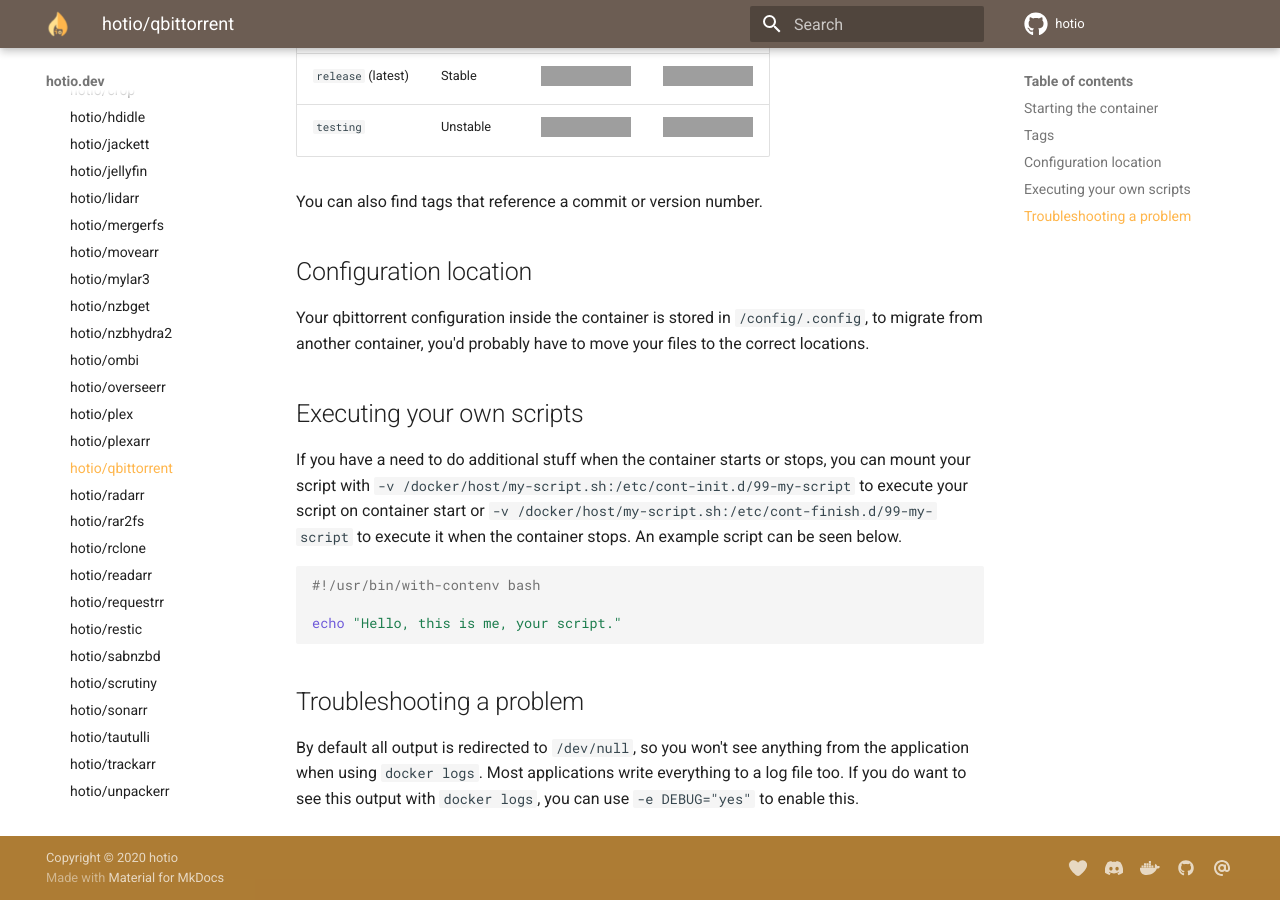
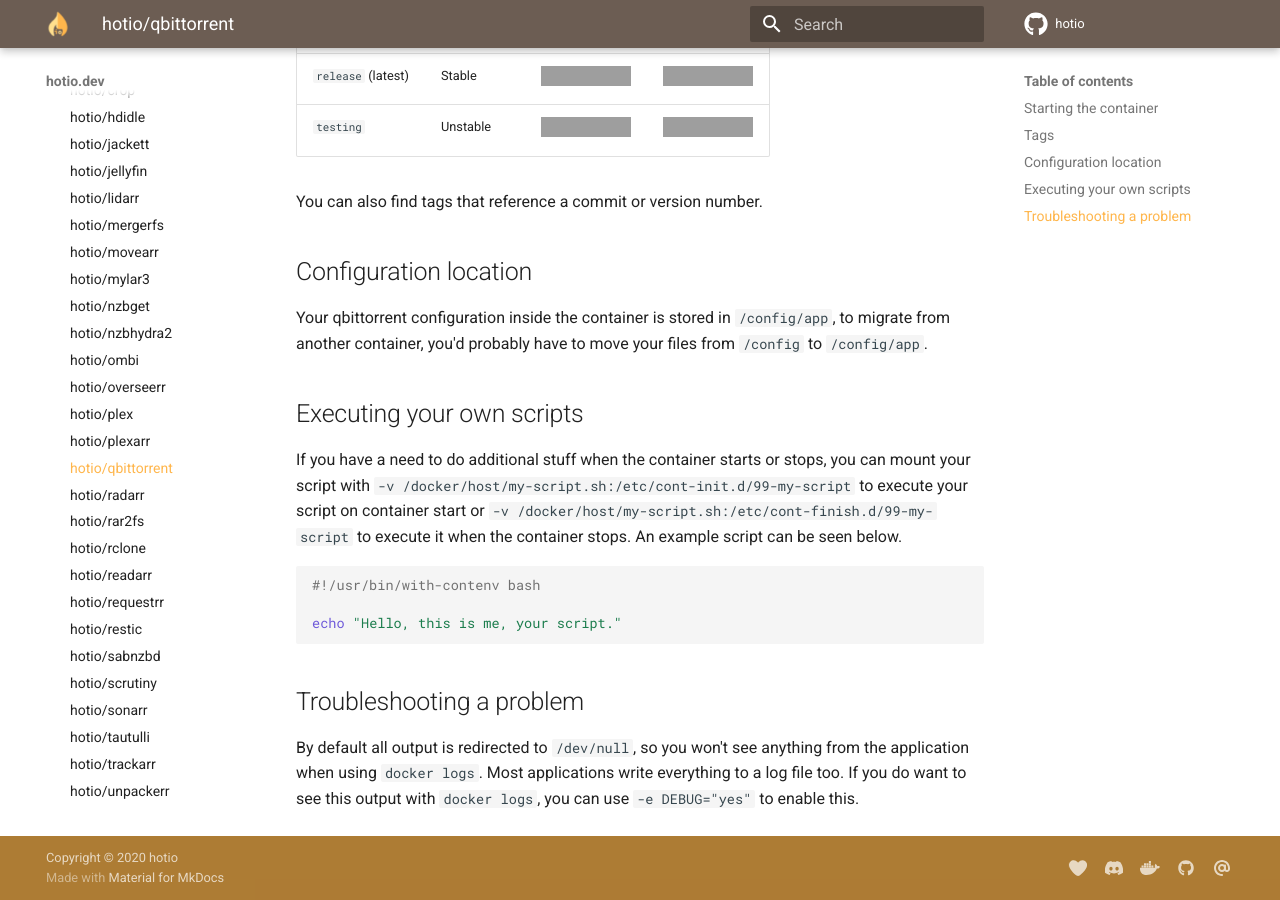
Before and after one commit to hotio/website, an MkDocs documentation site: the page built from docs/containers/qbittorrent.md, in a window 1280 px wide and 900 px high, scrolled down 900 px. Built offline with MkDocs 1.6.1 and Material for MkDocs 9.7.7, drawn with Linux system fonts in a browser that asks for light colours; grey boxes are pictures that could not be loaded.

Commit message:
update qbit readme

```diff
--- a/docs/containers/qbittorrent.md
+++ b/docs/containers/qbittorrent.md
@@ -38,7 +38,7 @@
 
 ## Configuration location
 
-Your qbittorrent configuration inside the container is stored in `/config/.config`, to migrate from another container, you'd probably have to move your files to the correct locations.
+Your qbittorrent configuration inside the container is stored in `/config/app`, to migrate from another container, you'd probably have to move your files from `/config` to `/config/app`.
 
 ## Executing your own scripts
 
```
